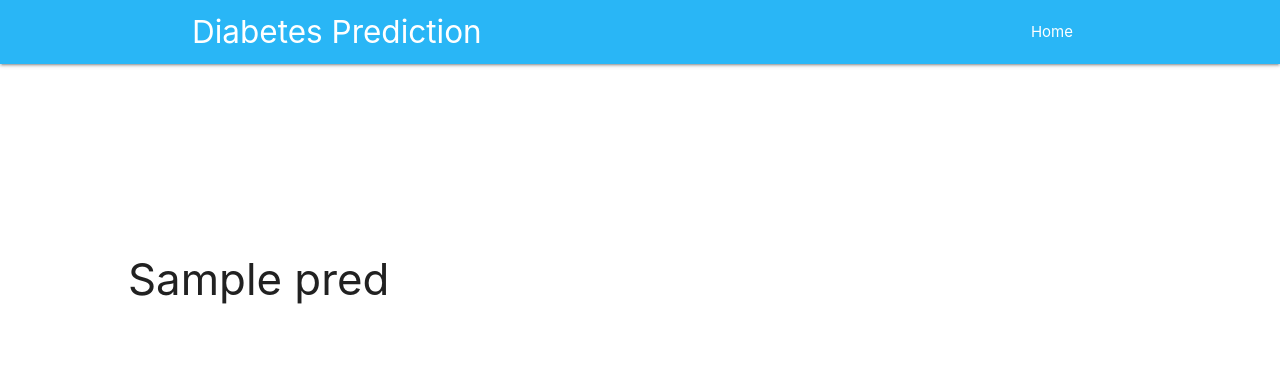
After one commit to csharshtiwari/DiabetesPrediction, a Flask app: template Templates/result.html in a window 1280 px wide. The commit adds this page. Shown: the top 388 px of the page. Run offline with Flask 2, Linux system fonts and the light colour scheme; the template is opened without the code that fills it: most values are stand-ins (such as "Sample title", 1, 10 or a date in 2020); parts of the project's set-up code (start-up, migrations or seed data) failed here and were passed over; some libraries are stand-ins or nearby versions.

Commit message:
Add files via upload

```diff
--- /dev/null
+++ b/Templates/result.html
@@ -0,0 +1,47 @@
+<!DOCTYPE html>
+<html lang="en">
+<head>
+  <meta http-equiv="Content-Type" content="text/html; charset=UTF-8"/>
+  <meta name="viewport" content="width=device-width, initial-scale=1, maximum-scale=1.0"/>
+  <title>Diabetes prediction</title>
+
+  <!-- CSS  -->
+  <link href="https://fonts.googleapis.com/icon?family=Material+Icons" rel="stylesheet">
+  <link href="./static/css/materialize.css" type="text/css" rel="stylesheet" media="screen,projection"/>
+  <link href="./static/css2/style.css" type="text/css" rel="stylesheet" media="screen,projection"/>
+</head>
+
+<body>
+  <nav class="light-blue lighten-1" role="navigation">
+    <div class="nav-wrapper container"><a id="logo-container" href="/" class="brand-logo">Diabetes Prediction</a>
+      <ul class="right hide-on-med-and-down">
+        <li><a href="/">Home</a></li>
+      </ul>
+
+  </nav>
+
+
+
+
+
+      <div class="row" style="margin:15% 0% 0% 10%">
+            <h3 >{{pred}}</h3>
+  </div>
+
+      <br>
+
+
+    <br><br>
+  </div>
+  </div>
+
+
+
+
+  <!--  Scripts-->
+  <script src="https://code.jquery.com/jquery-2.1.1.min.js"></script>
+  <script src=".js/materialize.js"></script>
+  <script src="js/init.js"></script>
+
+  </body>
+</html>
```
Also changed, not shown: Templates/index.html (line endings or trailing spaces), 2 other files.
